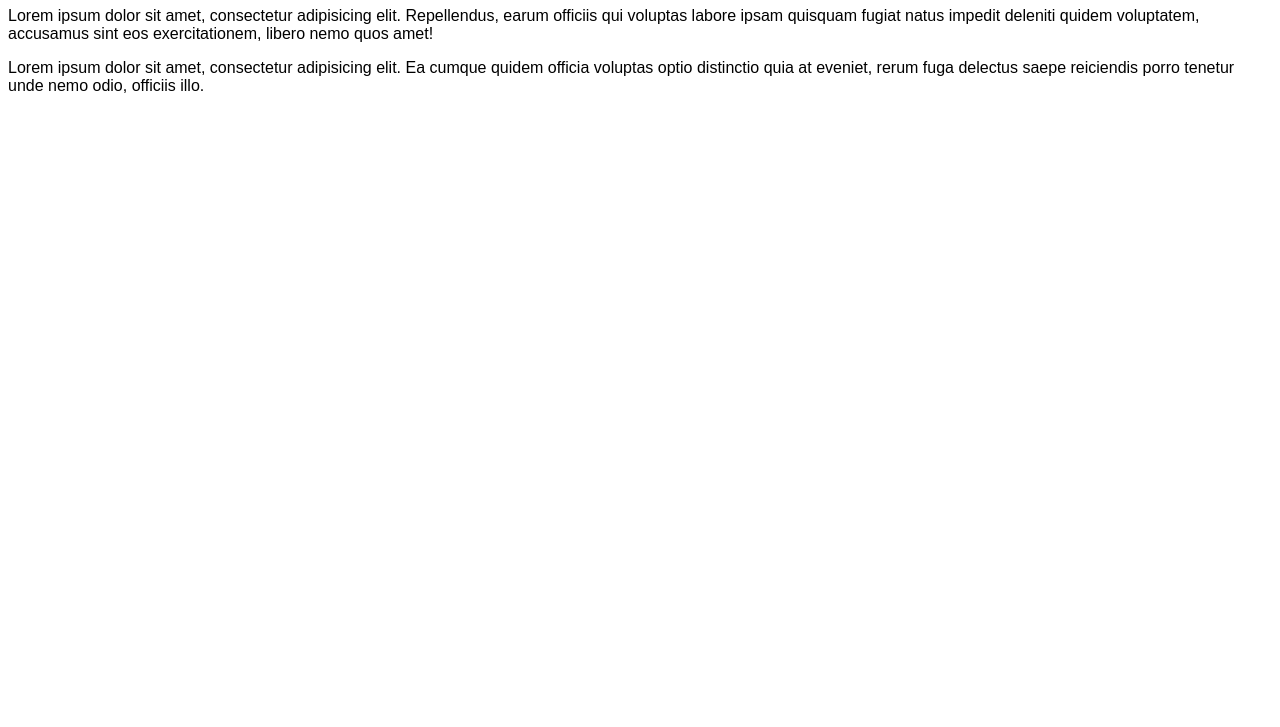
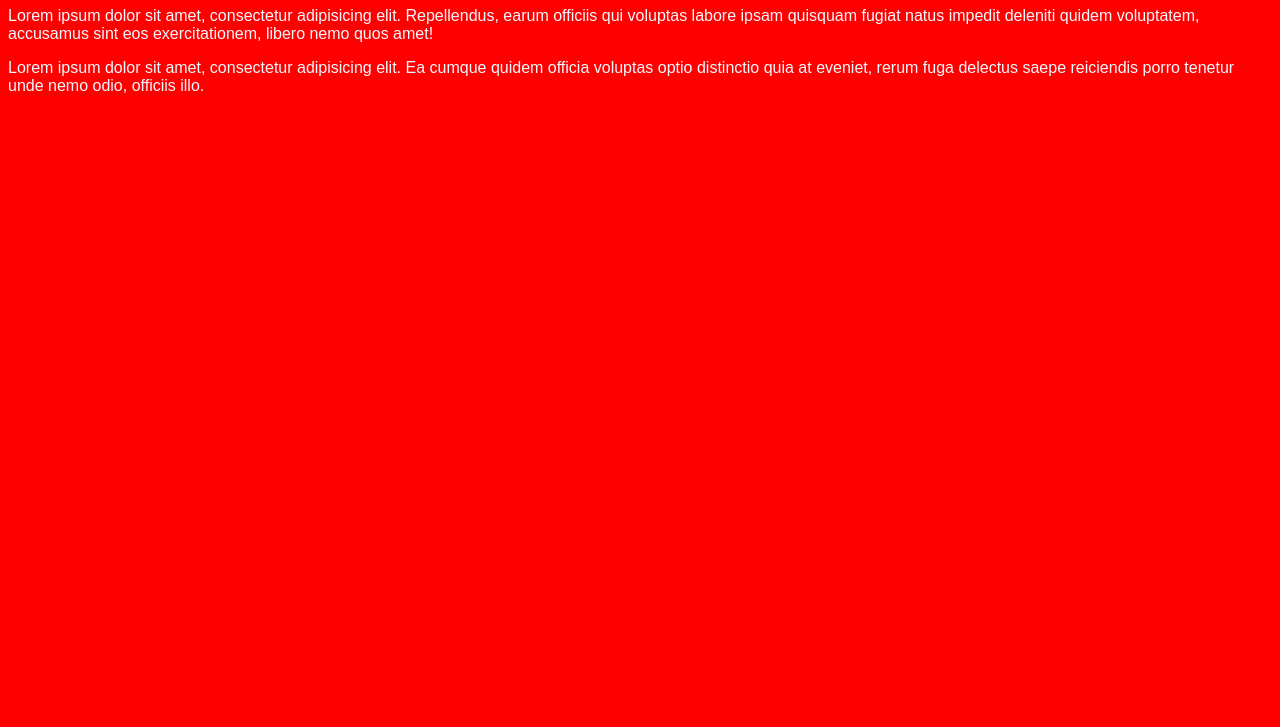
Before and after one commit to TontonSutter/test, a plain HTML site: page index.html in a window 1280 px wide. Shown: the part 73-800 px from the top of the page. Drawn offline with Linux system fonts and the light colour scheme; files whose address does not match are found by name.

Commit message:
Modifications couleurs body

```diff
--- a/css/coucou.css
+++ b/css/coucou.css
@@ -1,4 +1,6 @@
 body{
     font-family: 'source-sans-pro', Arial, sans-serif;
     font-size: 100%;
+    background: red;
+    color: aliceblue;
 }
```
